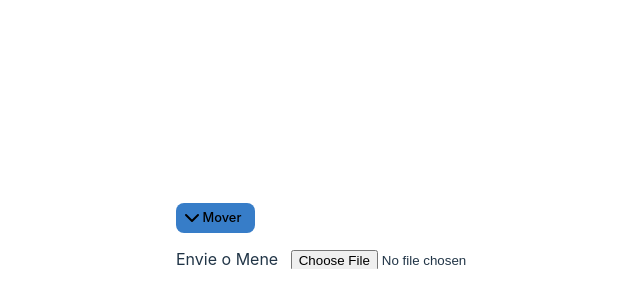
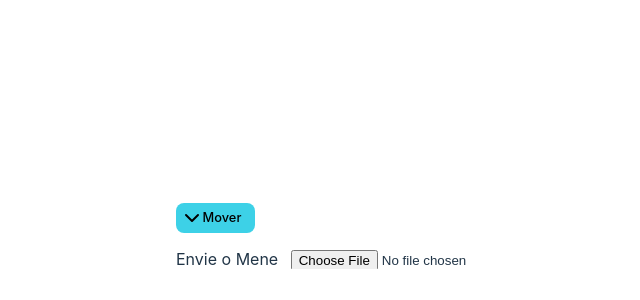
Before and after one commit to romuloctba/watermene2, a website built with Vite: page index.html in a window 1280 px wide. Shown: the part 500-800 px from the top of the page, without its empty margins (224-864 px from the left). Built offline with nearby package versions, Linux system fonts and the light colour scheme.

Commit message:
change closemain button background

```diff
--- a/src/style.css
+++ b/src/style.css
@@ -148,7 +148,7 @@ canvas {
 }
 
 #closeMain {
-  background: rgba(55,125,200,1);
+  background: #3DD1E7;
   font-size: 0.8em;
   line-height: 1em;
   color: rgba(0,0,0,1);
```
